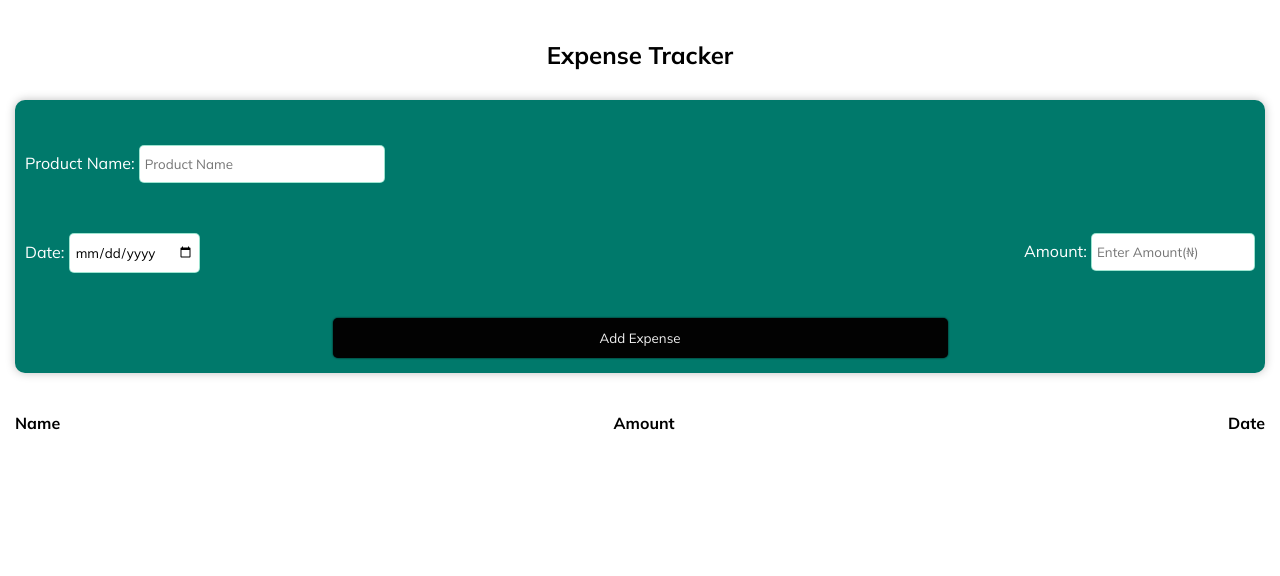
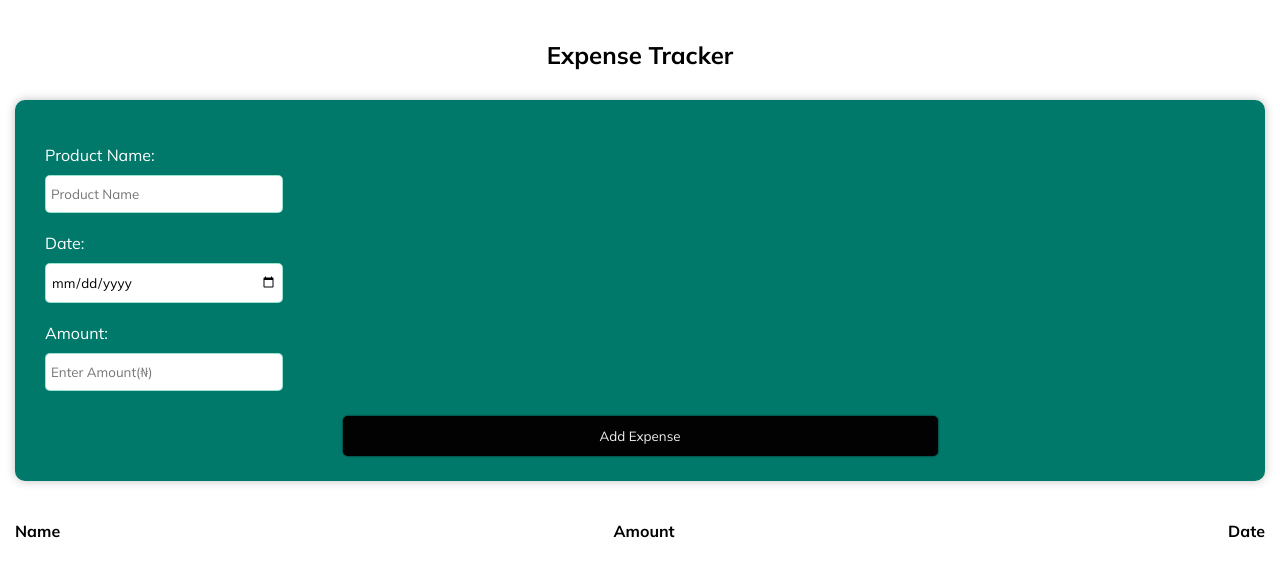
Before and after one commit to MiracleChibuike/expenseApp, a plain HTML site: page Index.html in a window 1280 px wide. Drawn offline with Linux system fonts and the light colour scheme; a web font is replaced by a local one.

Commit message:
Modifiled the CSS file so as to aling the input fields

```diff
--- a/Index.html
+++ b/Index.html
@@ -1,13 +1,19 @@
 <!DOCTYPE html>
 <html lang="en">
   <head>
-    <meta charset="UTF-8">
-    <meta name="viewport" content="width=device-width, initial-scale=1.0">
+    <meta charset="UTF-8" />
+    <meta name="viewport" content="width=device-width, initial-scale=1.0" />
     <title>My Expense Tracker</title>
-    <meta name="description" content="This is a simple expense tracker that helps you keep track of your expenses">
-    <meta name="keywords" content="Expense, Tracker, Expense Tracker, Expense Manager, Expense Management">
-    <meta name="author" content="Onyia Miracle">
-    <link rel="stylesheet" href="css/Index.css">
+    <meta
+      name="description"
+      content="This is a simple expense tracker that helps you keep track of your expenses"
+    />
+    <meta
+      name="keywords"
+      content="Expense, Tracker, Expense Tracker, Expense Manager, Expense Management"
+    />
+    <meta name="author" content="Onyia Miracle" />
+    <link rel="stylesheet" href="css/Index.css" />
     <style>
       @import url('https://fonts.googleapis.com/css2?family=Asap+Condensed&family=Cabin+Condensed&family=Dancing+Script&family=Jost&family=Kalam&family=Kanit&family=Montserrat:ital,wght@0,100..900;1,100..900&family=Mulish:ital,wght@0,200..1000;1,200..1000&family=Noto+Sans+Display:wght@600&family=Odibee+Sans&family=PT+Sans+Narrow&family=Playwrite+ZA+Guides&family=Sansita+Swashed:wght@300..900&family=Signika+Negative:wght@300..700&family=Slabo+27px&family=Syne:wght@400..800&family=Ubuntu:wght@500&family=Yesteryear&display=swap');
     </style>
@@ -22,49 +28,56 @@
           <form action="" id="expenseForm">
             <div class="assestName">
               <label for="name-asset">Product Name:</label>
-                        <input type="text" name="product-name" id="name-asset" placeholder="Product Name">
+              <input
+                type="text"
+                name="product-name"
+                id="name-asset"
+                placeholder="Product Name"
+              />
             </div>
-                    <div class="date-amount">
+            <!-- <div class="date-amount"> -->
             <div class="assetDate">
               <label for="date-asset">Date:</label>
-                            <input type="date" name="date" id="date-asset" placeholder="Enter Date">
+              <input
+                type="date"
+                name="date"
+                id="date-asset"
+                placeholder="Enter Date"
+              />
             </div>
             <div class="assetAmount">
               <label for="amount-asset">Amount:</label>
-                            <input type="number" name="number" id="amount-asset" placeholder="Enter Amount(₦)">
+              <input
+                type="number"
+                name="number"
+                id="amount-asset"
+                placeholder="Enter Amount(₦)"
+              />
             </div>
-                    </div>
+            <!-- </div> -->
             <div class="expenseButton">
               <button type="submit">Add Expense</button>
             </div>
           </form>
-
         </div>
       </div>
       <div class="expense_Details">
         <div class="expenseCriterias">
           <div class="expenseName">
-                    <h4 class="nameCriteria">
-                        Name
-                    </h4>
+            <h4 class="nameCriteria">Name</h4>
             <!-- <div class="details">
                         <p>Hp laptop -247X</p>
                     </div> -->
           </div>
           <div class="expenseAmount">
-                    <h4 class="amountCriteria">
-                        Amount
-                    </h4>
-
+            <h4 class="amountCriteria">Amount</h4>
 
             <!-- <div class="details">
                         <p>₦25, 000.00</p>
                     </div> -->
           </div>
           <div class="expenseDate">
-                    <h4 class="dateCriteria">
-                        Date
-                    </h4>
+            <h4 class="dateCriteria">Date</h4>
 
             <!-- <div class="details">
                         <p>7/2/2025</p>
--- a/css/Index.css
+++ b/css/Index.css
@@ -1,29 +1,28 @@
-*{
+* {
   margin: 0;
   padding: 0;
   box-sizing: border-box;
-    font-family: "Mulish", serif;
+  font-family: 'Mulish', serif;
 }
 
-:root{
+:root {
   --primary-dark: #020202;
   --clr-logo: rgba(0, 121, 107, 1);
-  --clr-light-green : rgba(12, 188, 139, 0.4);
+  --clr-light-green: rgba(12, 188, 139, 0.4);
   --green-deem: rgba(12, 188, 139, 0.1);
   --primary-white: #fff;
   --clr-white-semi: #f1f1f1;
   --gradient-color: rgba(31, 30, 30, 0.6);
   --clr-shadow-light: rgba(0, 0, 0, 0.25);
-
 }
-.container{
+.container {
   padding: 20px 15px;
 }
-.card_title{
+.card_title {
   text-align: center;
   margin: 20px 0;
 }
-.expense_Container{
+.expense_Container {
   background: var(--clr-logo);
   box-shadow: 0 0 10px var(--clr-shadow-light);
   border-radius: 10px;
@@ -31,36 +30,45 @@
   color: var(--primary-white);
   margin: 30px 0 0 0;
 }
-/* #expenseForm{
-    line-height: 5;
-} */
-.assestName, .assetDate, .assetAmount{
+
+#expenseForm {
+  padding: 10px 20px;
+}
+.assestName,
+.assetDate,
+.assetAmount {
   margin: 20px 0;
 }
-.assestName input, .assetDate input, .assetAmount input{
+.assestName input,
+.assetDate input,
+.assetAmount input {
+  display: block;
   padding: 10px 5px;
+  width: 20%;
   outline: none;
   border: 1px solid var(--clr-light-green);
   border-radius: 5px;
   margin: 10px 0 0 0;
 }
-.assestName input:focus, .assetDate input:focus, .assetAmount input:focus{
+.assestName input:focus,
+.assetDate input:focus,
+.assetAmount input:focus {
   outline: 3px solid var(--clr-light-green);
-    transition: .2s;
+  transition: 0.2s;
 }
-#name-asset{
+#name-asset {
   width: 20%;
 }
-.date-amount{
+.date-amount {
   display: flex;
   justify-content: space-between;
 }
 
-.expenseButton{
+.expenseButton {
   text-align: center;
   margin: 25px 0 0 0;
 }
-.expenseButton button{
+.expenseButton button {
   padding: 12px 20px;
   width: 50%;
   border: none;
@@ -70,8 +78,8 @@
   cursor: pointer;
   box-shadow: 0 0 2px var(--primary-dark);
 }
-.expenseButton button:hover{
-    transition: .2s ease;
+.expenseButton button:hover {
+  transition: 0.2s ease;
   background: var(--primary-white);
   color: var(--primary-dark);
   border: none;
@@ -79,24 +87,28 @@
   font-weight: bold;
 }
 
-.expenseCriterias{
+.expenseCriterias {
   display: flex;
   justify-content: space-between;
 }
-.expenseName, .expenseAmount, .expenseDate{
+.expenseName,
+.expenseAmount,
+.expenseDate {
   margin: 10px 0;
 }
-.expenseName p, .expenseAmount p, .expenseDate p{
+.expenseName p,
+.expenseAmount p,
+.expenseDate p {
   margin: 10px 0;
   /* background: var(--clr-white-semi); */
   /* border-bottom: 2px solid var(--clr-white-semi); */
 }
 
-.expense_Details{
+.expense_Details {
   margin: 30px 0;
 }
 
-.expenseInfo_Details{
+.expenseInfo_Details {
   display: flex;
   justify-content: space-between;
   margin: 10px 0;
@@ -110,7 +122,7 @@
         width: 100%;
         overflow-x: scroll;
     } */
-     .expenseCriterias{
+  .expenseCriterias {
     display: grid;
     grid-template-columns: repeat(2, 1fr);
     column-gap: 30px;
@@ -120,18 +132,24 @@
     /* width: 50px; */
   }
 
-    .assestName, .assetDate, .assetAmount{
+  .assestName,
+  .assetDate,
+  .assetAmount {
+    width: 100%;
     display: flex;
+    justify-content: space-between;
     flex-direction: column;
     padding: 3px 10px;
+    margin: auto;
   }
-    #name-asset{
+  #name-asset {
     width: 80%;
   }
-    #amount-asset, #date-asset{
+  #amount-asset,
+  #date-asset {
     width: 40%;
   }
-    .date-amount{
+  .date-amount {
     display: block;
   }
 }
```
Lines whose indentation alone changed are shown as unchanged.
